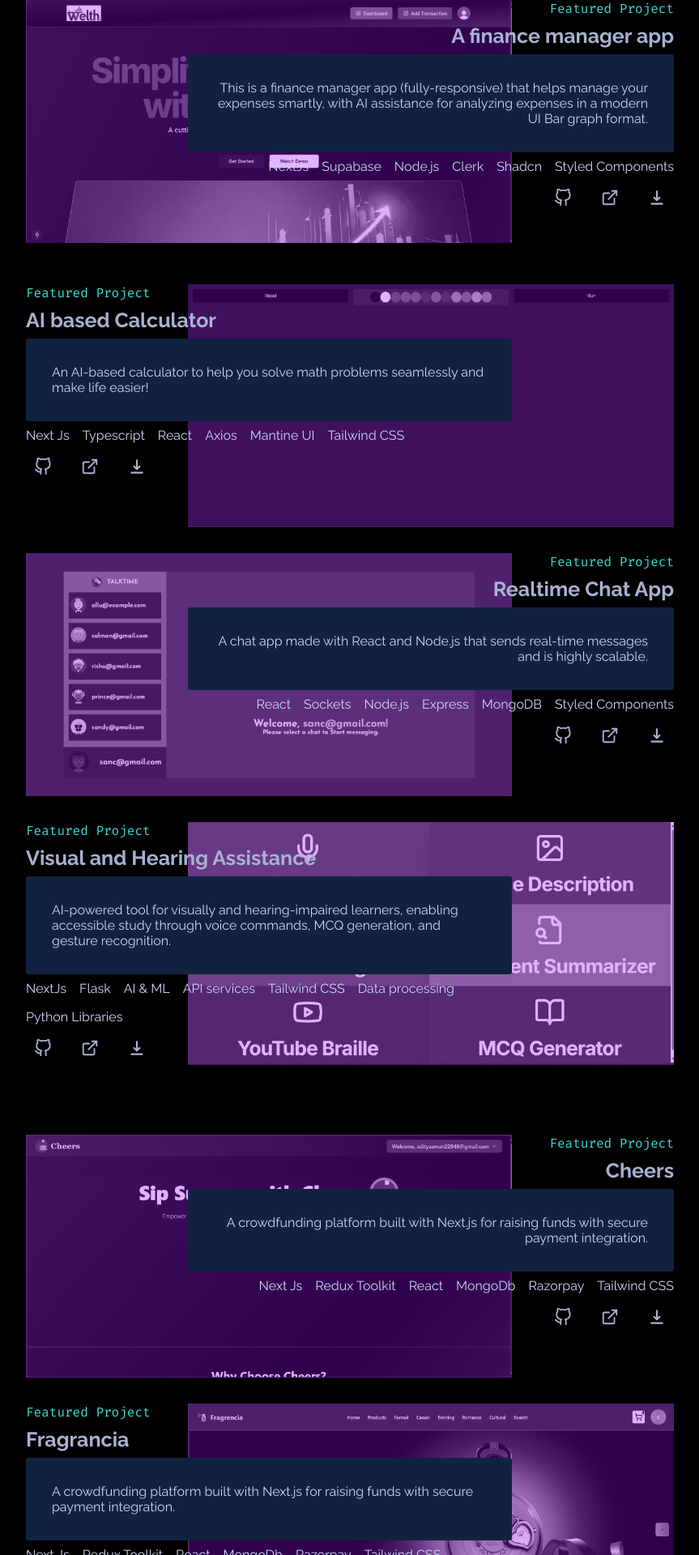
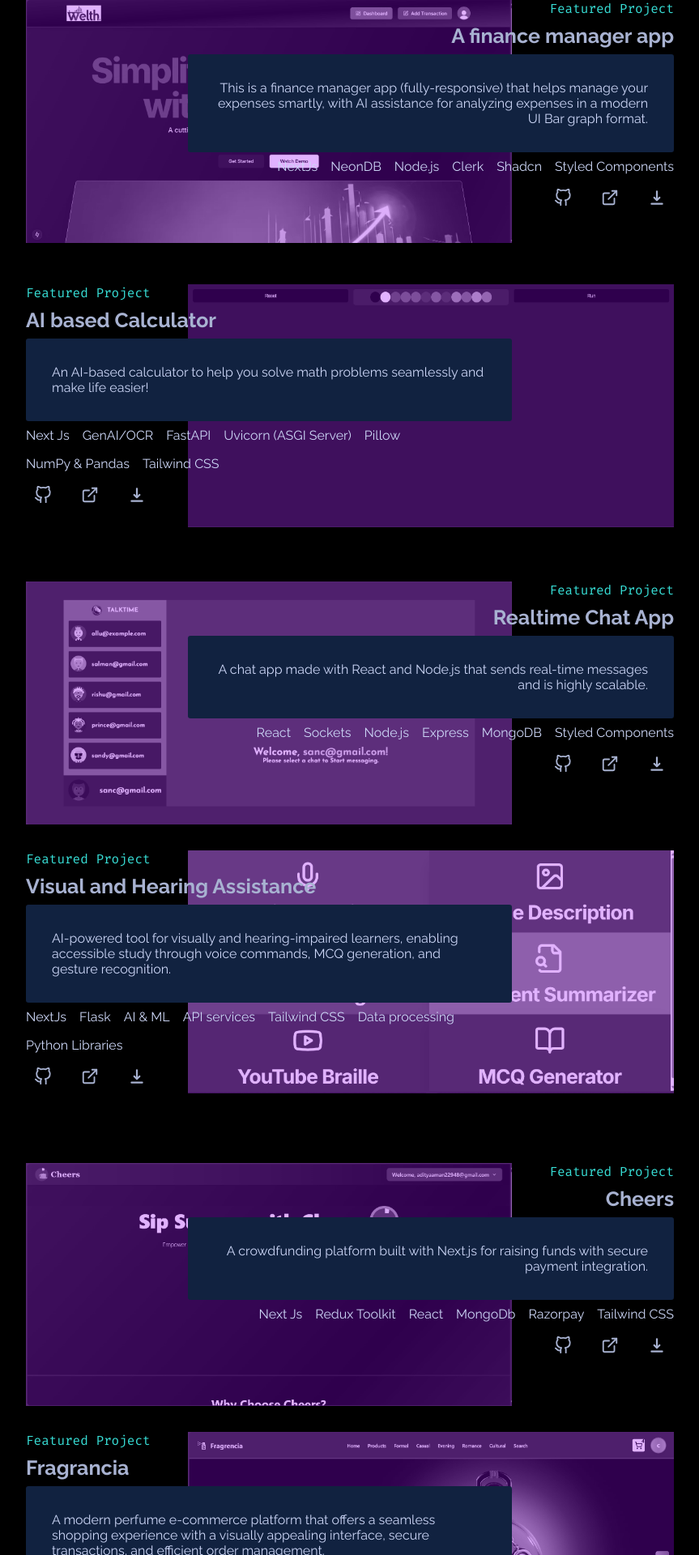
Before and after one commit to adityaaman052/AdiPortfolio, a Next.js app: page / in a window 1280 px wide. Shown: the part 3059-4979 px from the top of the page at 81% size, without its empty margins (208-1071 px from the left). Built offline with nearby package versions, Linux system fonts and the light colour scheme.

Commit message:
file update

```diff
--- a/src/sections/Projects.tsx
+++ b/src/sections/Projects.tsx
@@ -14,7 +14,7 @@ function Projects() {
         "This is a finance manager app (fully-responsive) that helps manage your expenses smartly, with AI assistance for analyzing expenses in a modern UI Bar graph format.",
       projectTech: [
         "NextJs",
-        "Supabase",
+        "NeonDB",
         "Node.js",
         "Clerk",
         "Shadcn",
@@ -23,7 +23,7 @@ function Projects() {
       projectExternalLinks: {
         github: "https://github.com/adityaaman052/AdiFinance",
         externalLink: "https://adi-finance.vercel.app/",
-        pdf: "/pdfs/AdiFinance_Presentation.pdf",
+        pdf: "/pdfs/finance.pdf",
       },
     },
     {
@@ -33,10 +33,11 @@ function Projects() {
         "An AI-based calculator to help you solve math problems seamlessly and make life easier!",
       projectTech: [
         "Next Js",
-        "Typescript",
-        "React",
-        "Axios",
-        "Mantine UI",
+        "GenAI/OCR",
+        "FastAPI ",
+        "Uvicorn (ASGI Server)",
+        "Pillow",
+        "NumPy & Pandas",
         "Tailwind CSS",
       ],
       projectExternalLinks: {
@@ -108,14 +109,17 @@ function Projects() {
       image: "/fragrancia.png",
       projectName: "Fragrancia",
       projectDescription:
-        "A crowdfunding platform built with Next.js for raising funds with secure payment integration.",
+        "A modern perfume e-commerce platform that offers a seamless shopping experience with a visually appealing interface, secure transactions, and efficient order management.",
       projectTech: [
-        "Next Js",
-        "Redux Toolkit",
+        "React",
+        "Cloudinary ",
+        "Multer",
+        "Node.js",
         "React",
         "MongoDb",
-        "Razorpay",
+        "Swiper ",
         "Tailwind CSS",
+        "Framer Motion & GSAP",
       ],
       projectExternalLinks: {
         github: "https://github.com/adityaaman052/CheersCrowdFunding",
```
Also changed, not shown: 1 other file (tests, documents, lock files or other folders).
